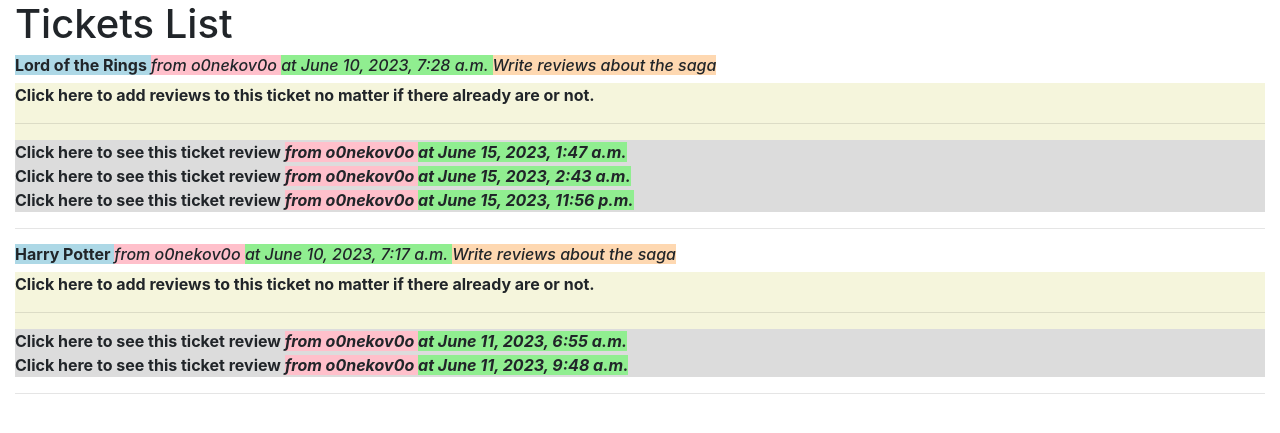
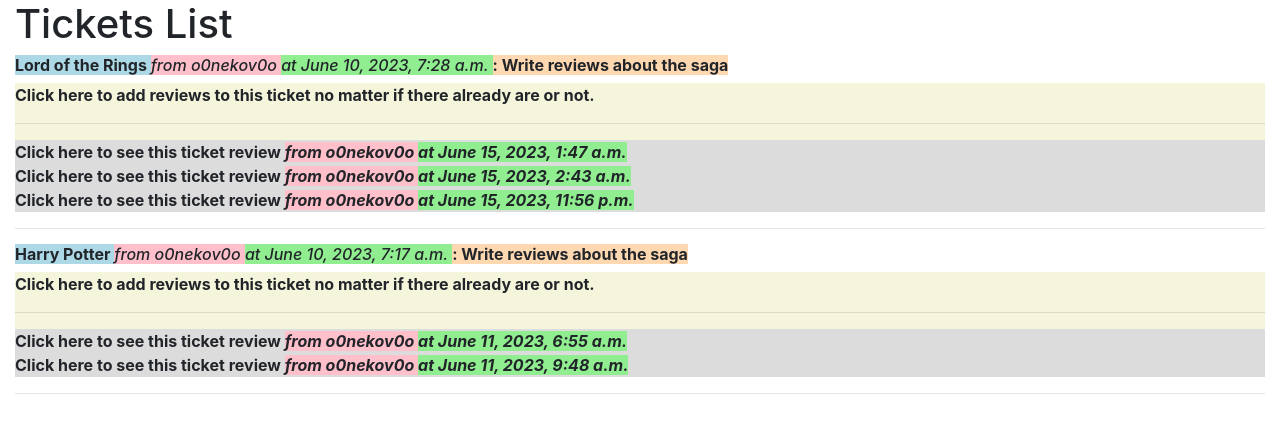
Before and after one commit to o0nekov0o/OpenClassrooms_P9, a Django app: page / in a window 1280 px wide. Shown: the part 56-489 px from the top of the page. Run offline with Django 4.2, Linux system fonts and the light colour scheme; a user stored in the database is signed in; data comes from the database, SQL or seed files in the repository.

Commit message:
légers changements de style

```diff
--- a/LITReview/feeds/templates/index.html
+++ b/LITReview/feeds/templates/index.html
@@ -11,7 +11,7 @@
         <div><h6><b style="background:lightblue">{{ item.title }} </b>
         <i style="background:pink">from {{ item.user }} </i>
         <i style="background:lightgreen">at {{ item.time_created }} </i>
-        <i style="background:#FED8B1">{{ item.description }} </i></h6>
+        <b style="background:#FED8B1">: {{ item.description }} </b></h6>
         {% for element in reviews %}
             {% if element.ticket == item or element.ticket != item %}
                 {% if forloop.counter == reviews|length %}
```
